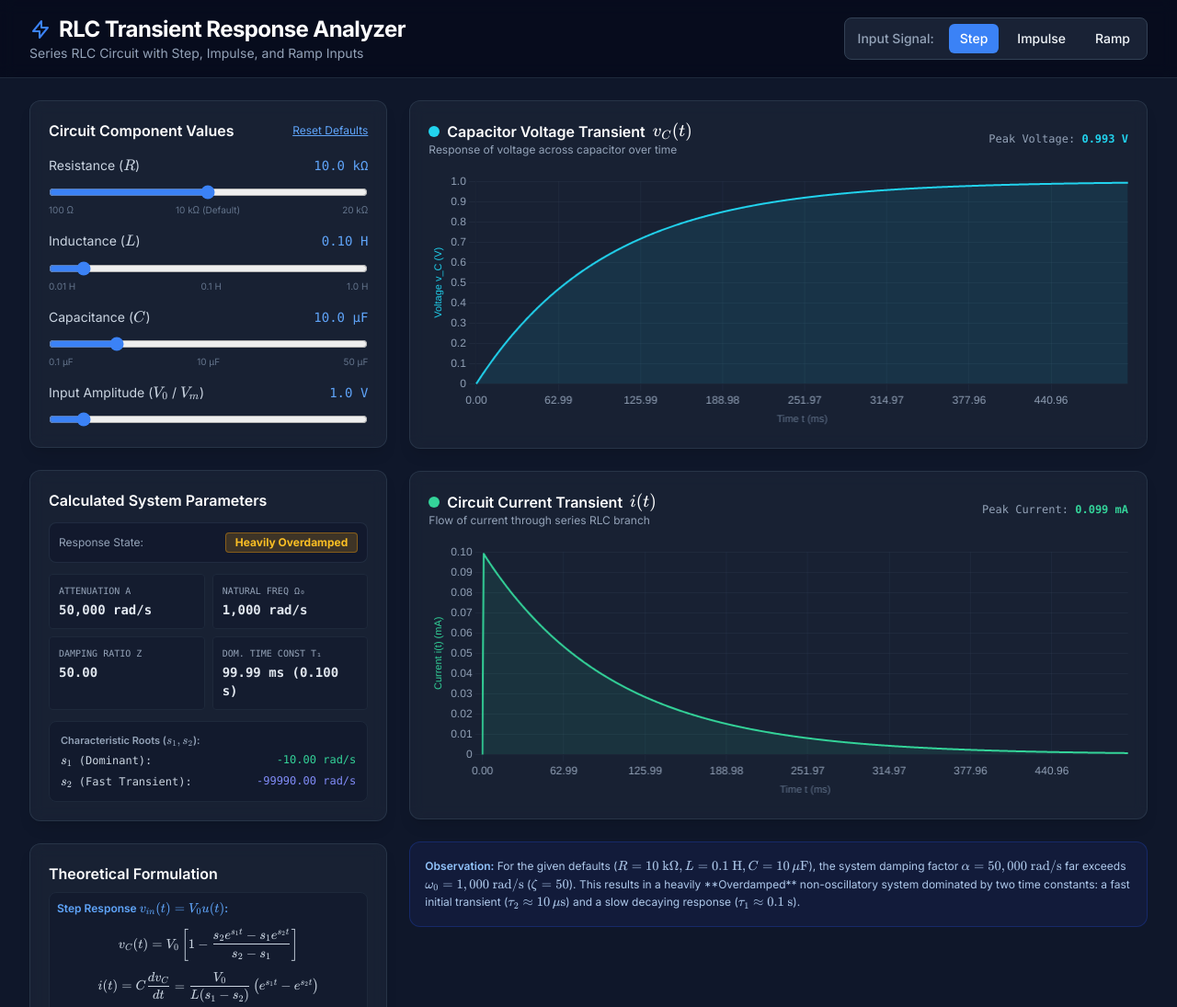
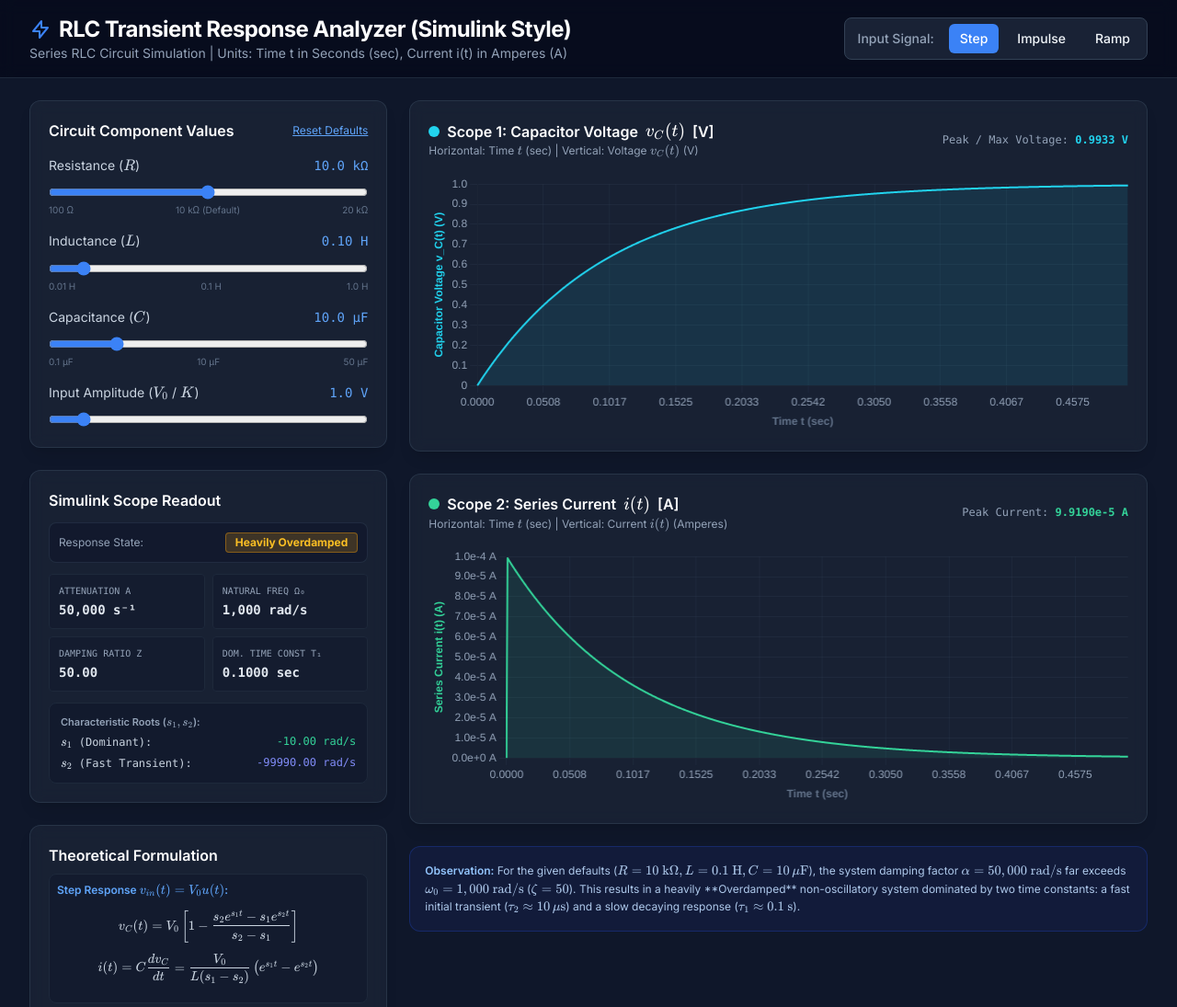
Before and after one commit to akashkumarsarkar/Webpage, a plain HTML site: page index.html in a window 1280 px wide. Shown: the top 1095 px of the page at 92% size. Drawn offline with nearby package versions, Linux system fonts and the light colour scheme.

Commit message:
Update index.html

```diff
--- a/index.html
+++ b/index.html
@@ -3,7 +3,7 @@
 <head>
     <meta charset="UTF-8">
     <meta name="viewport" content="width=device-width, initial-scale=1.0">
-    <title>RLC Series Circuit Transient Response Dashboard</title>
+    <title>RLC Series Circuit Transient Response by Akash</title>
     <!-- Tailwind CSS CDN -->
     <script src="https://cdn.tailwindcss.com"></script>
     <!-- Chart.js CDN -->
@@ -30,9 +30,9 @@
             <div>
                 <h1 class="text-xl sm:text-2xl font-bold text-white tracking-tight flex items-center gap-2">
                     <svg class="w-6 h-6 text-blue-500" fill="none" stroke="currentColor" viewBox="0 0 24 24"><path stroke-linecap="round" stroke-linejoin="round" stroke-width="2" d="M13 10V3L4 14h7v7l9-11h-7z"/></svg>
-                    RLC Transient Response Analyzer
+                    RLC Transient Response Analyzer (Simulink Style)
                 </h1>
-                <p class="text-xs sm:text-sm text-slate-400">Series RLC Circuit with Step, Impulse, and Ramp Inputs</p>
+                <p class="text-xs sm:text-sm text-slate-400">Series RLC Circuit Simulation | Units: Time t in Seconds (sec), Current i(t) in Amperes (A)</p>
             </div>
             <div class="flex items-center gap-2 bg-slate-800/80 p-1.5 rounded-lg border border-slate-700 text-xs sm:text-sm">
                 <span class="text-slate-400 px-2 font-medium">Input Signal:</span>
@@ -101,7 +101,7 @@
                 <!-- Input Amplitude Vm -->
                 <div>
                     <div class="flex justify-between text-sm mb-1">
-                        <label for="slider-v" class="text-slate-300">Input Amplitude ($V_0$ / $V_{m}$)</label>
+                        <label for="slider-v" class="text-slate-300">Input Amplitude ($V_0$ / $K$)</label>
                         <span id="val-v" class="font-mono text-blue-400 font-medium">1.0 V</span>
                     </div>
                     <input type="range" id="slider-v" min="0.1" max="10" step="0.1" value="1.0" oninput="updateCalculations()" class="w-full accent-blue-500 cursor-pointer h-2 bg-slate-700 rounded-lg">
@@ -110,7 +110,7 @@
 
             <!-- Calculated Characteristics Box -->
             <div class="bg-slate-800/60 border border-slate-700/60 rounded-xl p-5 shadow-lg backdrop-blur space-y-3">
-                <h2 class="text-base font-semibold text-white mb-2">Calculated System Parameters</h2>
+                <h2 class="text-base font-semibold text-white mb-2">Simulink Scope Readout</h2>
 
                 <!-- Damping State Badge -->
                 <div class="flex items-center justify-between p-2.5 rounded-lg bg-slate-900/60 border border-slate-700/50">
@@ -123,7 +123,7 @@
                 <div class="grid grid-cols-2 gap-2 text-xs font-mono">
                     <div class="p-2.5 rounded bg-slate-900/40 border border-slate-800">
                         <div class="text-slate-400 text-[10px] uppercase">Attenuation α</div>
-                        <div id="calc-alpha" class="text-slate-200 font-semibold text-sm mt-0.5">50,000 rad/s</div>
+                        <div id="calc-alpha" class="text-slate-200 font-semibold text-sm mt-0.5">50,000 s⁻¹</div>
                     </div>
                     <div class="p-2.5 rounded bg-slate-900/40 border border-slate-800">
                         <div class="text-slate-400 text-[10px] uppercase">Natural Freq ω₀</div>
@@ -135,7 +135,7 @@
                     </div>
                     <div class="p-2.5 rounded bg-slate-900/40 border border-slate-800">
                         <div class="text-slate-400 text-[10px] uppercase">Dom. Time Const τ₁</div>
-                        <div id="calc-tau" class="text-slate-200 font-semibold text-sm mt-0.5">0.100 s</div>
+                        <div id="calc-tau" class="text-slate-200 font-semibold text-sm mt-0.5">0.100 sec</div>
                     </div>
                 </div>
 
@@ -163,22 +163,22 @@
 
         </div>
 
-        <!-- Right Column: Charts & Analysis (8 cols) -->
+        <!-- Right Column: Scope Plots (8 cols) -->
         <div class="lg:col-span-8 space-y-6">
 
-            <!-- Voltage Chart Card -->
+            <!-- Voltage Scope -->
             <div class="bg-slate-800/60 border border-slate-700/60 rounded-xl p-5 shadow-lg backdrop-blur">
                 <div class="flex flex-col sm:flex-row justify-between items-start sm:items-center mb-4 gap-2">
                     <div>
                         <h3 class="text-base font-semibold text-white flex items-center gap-2">
                             <span class="w-3 h-3 rounded-full bg-cyan-400 inline-block"></span>
-                            Capacitor Voltage Transient $v_C(t)$
+                            Scope 1: Capacitor Voltage $v_C(t)$ [V]
                         </h3>
-                        <p class="text-xs text-slate-400">Response of voltage across capacitor over time</p>
+                        <p class="text-xs text-slate-400">Horizontal: Time $t$ (sec) | Vertical: Voltage $v_C(t)$ (V)</p>
                     </div>
                     <div class="flex items-center gap-3">
                         <div class="text-right font-mono text-xs">
-                            <span class="text-slate-400">Peak Voltage: </span>
+                            <span class="text-slate-400">Peak / Max Voltage: </span>
                             <span id="peak-vc" class="text-cyan-400 font-bold">1.000 V</span>
                         </div>
                     </div>
@@ -188,20 +188,20 @@
                 </div>
             </div>
 
-            <!-- Current Chart Card -->
+            <!-- Current Scope -->
             <div class="bg-slate-800/60 border border-slate-700/60 rounded-xl p-5 shadow-lg backdrop-blur">
                 <div class="flex flex-col sm:flex-row justify-between items-start sm:items-center mb-4 gap-2">
                     <div>
                         <h3 class="text-base font-semibold text-white flex items-center gap-2">
                             <span class="w-3 h-3 rounded-full bg-emerald-400 inline-block"></span>
-                            Circuit Current Transient $i(t)$
+                            Scope 2: Series Current $i(t)$ [A]
                         </h3>
-                        <p class="text-xs text-slate-400">Flow of current through series RLC branch</p>
+                        <p class="text-xs text-slate-400">Horizontal: Time $t$ (sec) | Vertical: Current $i(t)$ (Amperes)</p>
                     </div>
                     <div class="flex items-center gap-3">
                         <div class="text-right font-mono text-xs">
                             <span class="text-slate-400">Peak Current: </span>
-                            <span id="peak-i" class="text-emerald-400 font-bold">0.100 mA</span>
+                            <span id="peak-i" class="text-emerald-400 font-bold">0.000100 A</span>
                         </div>
                     </div>
                 </div>
@@ -224,12 +224,11 @@
 
     <!-- JavaScript Logic -->
     <script>
-        // Global variables for active input type & Chart instances
+        // Global variables
         let currentInputType = 'step'; // 'step', 'impulse', 'ramp'
         let voltageChartInstance = null;
         let currentChartInstance = null;
 
-        // Initialize KaTeX math rendering after page load
         document.addEventListener("DOMContentLoaded", function() {
             renderMathInElement(document.body, {
                 delimiters: [
@@ -243,7 +242,7 @@
 
         function setInputType(type) {
             currentInputType = type;
-            document.querySelectorAll('.tab-btn').forEach(btn => btn.classList.remove('active'));
+            document.querySelectorAll('#btn-step, #btn-impulse, #btn-ramp').forEach(btn => btn.classList.remove('active'));
             document.getElementById(`btn-${type}`).classList.add('active');
             updateCalculations();
         }
@@ -257,7 +256,6 @@
         }
 
         function updateCalculations() {
-            // Read slider values
             const R = parseFloat(document.getElementById('slider-r').value);
             const L = parseFloat(document.getElementById('slider-l').value);
             const C = parseFloat(document.getElementById('slider-c').value) * 1e-6; // convert µF to F
@@ -274,11 +272,10 @@
             const omega0 = 1 / Math.sqrt(L * C);
             const zeta = alpha / omega0;
 
-            document.getElementById('calc-alpha').innerText = `${alpha.toLocaleString(undefined, {maximumFractionDigits: 1})} rad/s`;
+            document.getElementById('calc-alpha').innerText = `${alpha.toLocaleString(undefined, {maximumFractionDigits: 1})} s⁻¹`;
             document.getElementById('calc-omega0').innerText = `${omega0.toLocaleString(undefined, {maximumFractionDigits: 1})} rad/s`;
             document.getElementById('calc-zeta').innerText = zeta.toFixed(2);
 
-            // Damping status badge
             const badge = document.getElementById('damping-badge');
             let stateType = "overdamped";
 
@@ -296,27 +293,22 @@
                 stateType = "underdamped";
             }
 
-            // Calculation of roots s1, s2
             let s1Text = "", s2Text = "", tau1 = 0;
-            let s1_real, s1_imag, s2_real, s2_imag;
 
             if (stateType === "overdamped") {
                 const wd = Math.sqrt(alpha * alpha - omega0 * omega0);
-                s1_real = -alpha + wd;
-                s2_real = -alpha - wd;
+                const s1_real = -alpha + wd;
+                const s2_real = -alpha - wd;
                 s1Text = `${s1_real.toFixed(2)} rad/s`;
                 s2Text = `${s2_real.toFixed(2)} rad/s`;
                 tau1 = 1 / Math.abs(s1_real);
             } else if (stateType === "critical") {
-                s1_real = -alpha;
-                s2_real = -alpha;
+                const s1_real = -alpha;
                 s1Text = `${s1_real.toFixed(2)} rad/s`;
-                s2Text = `${s2_real.toFixed(2)} rad/s`;
+                s2Text = `${s1_real.toFixed(2)} rad/s`;
                 tau1 = 1 / alpha;
             } else {
                 const wd = Math.sqrt(omega0 * omega0 - alpha * alpha);
-                s1_real = -alpha; s1_imag = wd;
-                s2_real = -alpha; s2_imag = -wd;
                 s1Text = `${-alpha.toFixed(1)} + j${wd.toFixed(1)}`;
                 s2Text = `${-alpha.toFixed(1)} - j${wd.toFixed(1)}`;
                 tau1 = 1 / alpha;
@@ -324,12 +316,9 @@
 
             document.getElementById('calc-s1').innerText = s1Text;
             document.getElementById('calc-s2').innerText = s2Text;
-            document.getElementById('calc-tau').innerText = `${(tau1 * 1000).toFixed(2)} ms (${tau1.toFixed(3)} s)`;
+            document.getElementById('calc-tau').innerText = `${tau1.toFixed(4)} sec`;
 
-            // Update formula LaTeX display
             updateFormulaDisplay(stateType);
-
-            // Plot dynamic transient charts
             plotTransientData(R, L, C, V0, alpha, omega0, stateType);
         }
 
@@ -362,16 +351,16 @@
                     html += `<div>$$i(t) = \\frac{V_0}{L} e^{-\\alpha t} \\left( \\cos(\\omega_d t) - \\frac{\\alpha}{\\omega_d} \\sin(\\omega_d t) \\right)$$</div>`;
                 }
             } else if (currentInputType === 'ramp') {
-                html = `<div class="font-semibold text-blue-400 mb-1">Ramp Response $v_{in}(t) = V_0 \\cdot t \\cdot u(t)$:</div>`;
+                html = `<div class="font-semibold text-blue-400 mb-1">Ramp Response $v_{in}(t) = K \\cdot t \\cdot u(t)$:</div>`;
                 if (stateType === 'overdamped') {
-                    html += `<div>$$v_C(t) = V_0 \\left[ t - \\frac{2\\alpha}{\\omega_0^2} + \\frac{s_2^2 e^{s_1 t} - s_1^2 e^{s_2 t}}{\\omega_0^2 (s_1 - s_2)} \\right]$$</div>`;
-                    html += `<div>$$i(t) = C V_0 \\left[ 1 - \\frac{s_2 e^{s_1 t} - s_1 e^{s_2 t}}{s_2 - s_1} \\right]$$</div>`;
+                    html += `<div>$$v_C(t) = K \\left[ t - \\frac{2\\alpha}{\\omega_0^2} + \\frac{s_2^2 e^{s_1 t} - s_1^2 e^{s_2 t}}{\\omega_0^2 (s_1 - s_2)} \\right]$$</div>`;
+                    html += `<div>$$i(t) = C K \\left[ 1 - \\frac{s_2 e^{s_1 t} - s_1 e^{s_2 t}}{s_2 - s_1} \\right]$$</div>`;
                 } else if (stateType === 'critical') {
-                    html += `<div>$$v_C(t) = V_0 \\left[ t - \\frac{2}{\\alpha} + \\frac{2}{\\alpha} e^{-\\alpha t} + t e^{-\\alpha t} \\right]$$</div>`;
-                    html += `<div>$$i(t) = C V_0 \\left[ 1 - (1 + \\alpha t) e^{-\\alpha t} \\right]$$</div>`;
+                    html += `<div>$$v_C(t) = K \\left[ t - \\frac{2}{\\alpha} + \\frac{2}{\\alpha} e^{-\\alpha t} + t e^{-\\alpha t} \\right]$$</div>`;
+                    html += `<div>$$i(t) = C K \\left[ 1 - (1 + \\alpha t) e^{-\\alpha t} \\right]$$</div>`;
                 } else {
-                    html += `<div>$$v_C(t) = V_0 \\left[ t - \\frac{2\\alpha}{\\omega_0^2} + e^{-\\alpha t} \\left( \\frac{2\\alpha}{\\omega_0^2} \\cos(\\omega_d t) + \\frac{\\alpha^2 - \\omega_d^2}{\\omega_0^2 \\omega_d} \\sin(\\omega_d t) \\right) \\right]$$</div>`;
-                    html += `<div>$$i(t) = C V_0 \\left[ 1 - e^{-\\alpha t} \\left( \\cos(\\omega_d t) + \\frac{\\alpha}{\\omega_d} \\sin(\\omega_d t) \\right) \\right]$$</div>`;
+                    html += `<div>$$v_C(t) = K \\left[ t - \\frac{2\\alpha}{\\omega_0^2} + e^{-\\alpha t} \\left( \\frac{2\\alpha}{\\omega_0^2} \\cos(\\omega_d t) + \\frac{\\alpha^2 - \\omega_d^2}{\\omega_0^2 \\omega_d} \\sin(\\omega_d t) \\right) \\right]$$</div>`;
+                    html += `<div>$$i(t) = C K \\left[ 1 - e^{-\\alpha t} \\left( \\cos(\\omega_d t) + \\frac{\\alpha}{\\omega_d} \\sin(\\omega_d t) \\right) \\right]$$</div>`;
                 }
             }
 
@@ -385,9 +374,8 @@
         }
 
         function plotTransientData(R, L, C, V0, alpha, omega0, stateType) {
-            const numPoints = 500;
+            const numPoints = 600;
 
-            // Calculate appropriate timeframe based on dominant time constant
             let tau = 0;
             if (stateType === 'overdamped') {
                 const wd = Math.sqrt(alpha * alpha - omega0 * omega0);
@@ -397,8 +385,8 @@
                 tau = 1 / alpha;
             }
 
-            // Total simulation time ~ 5 to 6 time-constants
-            const tMax = Math.max(tau * 5, 0.001);
+            // Set fixed plot window for standard circuit values up to ~0.5 sec
+            const tMaxSec = Math.max(tau * 5, 0.5);
 
             const timeData = [];
             const vcData = [];
@@ -408,9 +396,9 @@
             let peakI = 0;
 
             for (let i = 0; i <= numPoints; i++) {
-                const t = (i / numPoints) * tMax;
+                const t = (i / numPoints) * tMaxSec; // Time strictly in seconds (sec)
                 let vc = 0;
-                let current = 0;
+                let current = 0; // Current strictly in Amperes (A)
 
                 if (stateType === 'overdamped') {
                     const wd = Math.sqrt(alpha * alpha - omega0 * omega0);
@@ -454,21 +442,17 @@
                     }
                 }
 
-                // Format time for X-axis label
-                let tFormatted = (t * 1000).toFixed(2); // in ms
-                timeData.push(tFormatted);
+                timeData.push(t.toFixed(4));
                 vcData.push(vc);
-                iData.push(current * 1000); // Convert A to mA for better scale readability
+                iData.push(current); // In Amperes (A)
 
                 if (Math.abs(vc) > Math.abs(peakVc)) peakVc = vc;
-                if (Math.abs(current * 1000) > Math.abs(peakI)) peakI = current * 1000;
+                if (Math.abs(current) > Math.abs(peakI)) peakI = current;
             }
 
-            // Update Peak Value Displays
-            document.getElementById('peak-vc').innerText = `${peakVc.toFixed(3)} V`;
-            document.getElementById('peak-i').innerText = Math.abs(peakI) < 0.001
-                ? `${(peakI * 1000).toFixed(3)} µA`
-                : `${peakI.toFixed(3)} mA`;
+            // Update Peak Display
+            document.getElementById('peak-vc').innerText = `${peakVc.toFixed(4)} V`;
+            document.getElementById('peak-i').innerText = `${peakI.toExponential(4)} A`;
 
             // Render Charts
             renderVoltageChart(timeData, vcData);
@@ -479,7 +463,7 @@
             const chartOptionsBase = {
                 responsive: true,
                 maintainAspectRatio: false,
-                animation: { duration: 300 },
+                animation: { duration: 250 },
                 plugins: {
                     legend: { display: false },
                     tooltip: {
@@ -495,8 +479,8 @@
                 scales: {
                     x: {
                         grid: { color: 'rgba(51, 65, 85, 0.3)' },
-                        ticks: { color: '#94a3b8', maxTicksLimit: 8 },
-                        title: { display: true, text: 'Time t (ms)', color: '#64748b', font: { size: 11 } }
+                        ticks: { color: '#94a3b8', maxTicksLimit: 10 },
+                        title: { display: true, text: 'Time t (sec)', color: '#64748b', font: { size: 12, weight: 'bold' } }
                     },
                     y: {
                         grid: { color: 'rgba(51, 65, 85, 0.3)' },
@@ -505,21 +489,21 @@
                 }
             };
 
-            // Voltage Chart Config
+            // Voltage Scope Config
             const ctxV = document.getElementById('voltageChart').getContext('2d');
             voltageChartInstance = new Chart(ctxV, {
                 type: 'line',
                 data: {
                     labels: [],
                     datasets: [{
-                        label: 'Capacitor Voltage v_C(t)',
+                        label: 'Voltage v_C(t) (V)',
                         data: [],
                         borderColor: '#22d3ee',
                         backgroundColor: 'rgba(34, 211, 238, 0.1)',
                         borderWidth: 2,
                         pointRadius: 0,
                         fill: true,
-                        tension: 0.2
+                        tension: 0.15
                     }]
                 },
                 options: {
@@ -528,27 +512,27 @@
                         ...chartOptionsBase.scales,
                         y: {
                             ...chartOptionsBase.scales.y,
-                            title: { display: true, text: 'Voltage v_C (V)', color: '#22d3ee', font: { size: 11 } }
+                            title: { display: true, text: 'Capacitor Voltage v_C(t) (V)', color: '#22d3ee', font: { size: 12, weight: 'bold' } }
                         }
                     }
                 }
             });
 
-            // Current Chart Config
+            // Current Scope Config
             const ctxI = document.getElementById('currentChart').getContext('2d');
             currentChartInstance = new Chart(ctxI, {
                 type: 'line',
                 data: {
                     labels: [],
                     datasets: [{
-                        label: 'Current i(t)',
+                        label: 'Current i(t) (A)',
                         data: [],
                         borderColor: '#34d399',
                         backgroundColor: 'rgba(52, 211, 153, 0.1)',
                         borderWidth: 2,
                         pointRadius: 0,
                         fill: true,
-                        tension: 0.2
+                        tension: 0.15
                     }]
                 },
                 options: {
@@ -557,7 +541,11 @@
                         ...chartOptionsBase.scales,
                         y: {
                             ...chartOptionsBase.scales.y,
-                            title: { display: true, text: 'Current i(t) (mA)', color: '#34d399', font: { size: 11 } }
+                            ticks: {
+                                color: '#94a3b8',
+                                callback: function(value) { return value.toExponential(1) + ' A'; }
+                            },
+                            title: { display: true, text: 'Series Current i(t) (A)', color: '#34d399', font: { size: 12, weight: 'bold' } }
                         }
                     }
                 }
```
